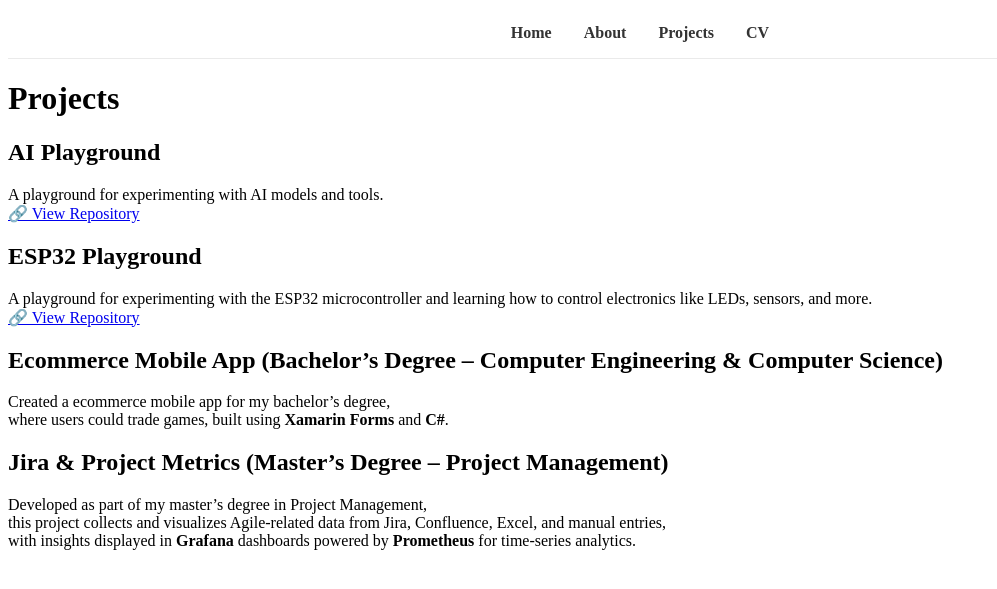
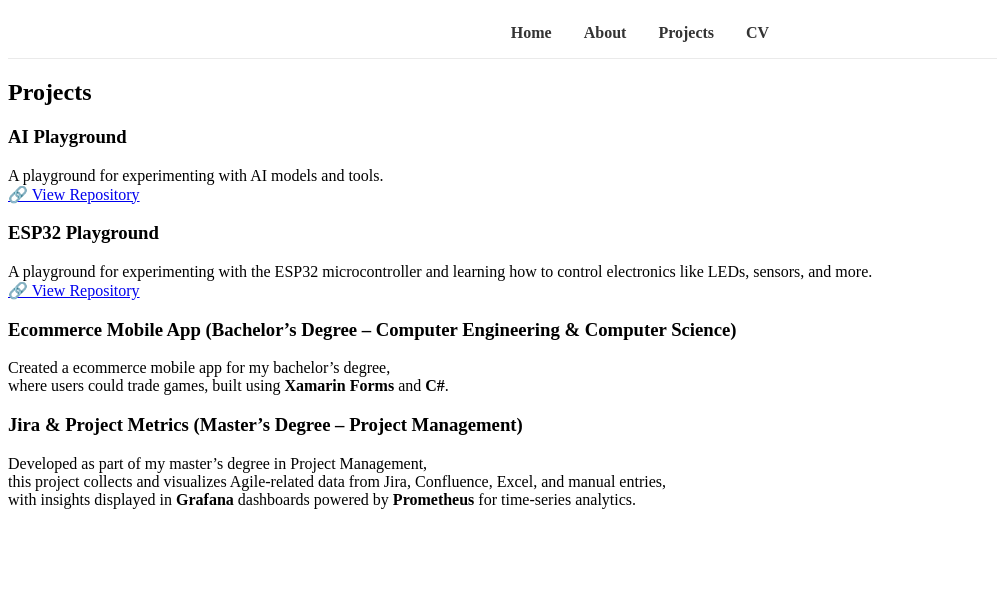
Before and after one commit to vinersar31/portfolio, a Jekyll site: the page built from projects.md, in a window 1280 px wide. Shown: the top 589 px of the page, without its empty margins (0-997 px from the left). Built offline with Jekyll 4.4.1, drawn with Linux system fonts in a browser that asks for light colours.

Commit message:
fix markdown waning

```diff
--- a/projects.md
+++ b/projects.md
@@ -4,24 +4,24 @@ title: Projects
 permalink: /projects.html
 ---
 
-# Projects
+## Projects
 
-## AI Playground
+### AI Playground
 
 A playground for experimenting with AI models and tools.
 [🔗 View Repository](https://github.com/vinersar31/ai_playground)
 
-## ESP32 Playground
+### ESP32 Playground
 
 A playground for experimenting with the ESP32 microcontroller and learning how to control electronics like LEDs, sensors, and more.
 [🔗 View Repository](https://github.com/vinersar31/esp32_playground)
 
-## Ecommerce Mobile App (Bachelor’s Degree – Computer Engineering & Computer Science)
+### Ecommerce Mobile App (Bachelor’s Degree – Computer Engineering & Computer Science)
 
 Created a ecommerce mobile app for my bachelor’s degree,
 where users could trade games, built using **Xamarin Forms** and **C#**.
 
-## Jira & Project Metrics (Master’s Degree – Project Management)
+### Jira & Project Metrics (Master’s Degree – Project Management)
 
 Developed as part of my master’s degree in Project Management,
 this project collects and visualizes Agile-related data from Jira, Confluence, Excel, and manual entries,
```
